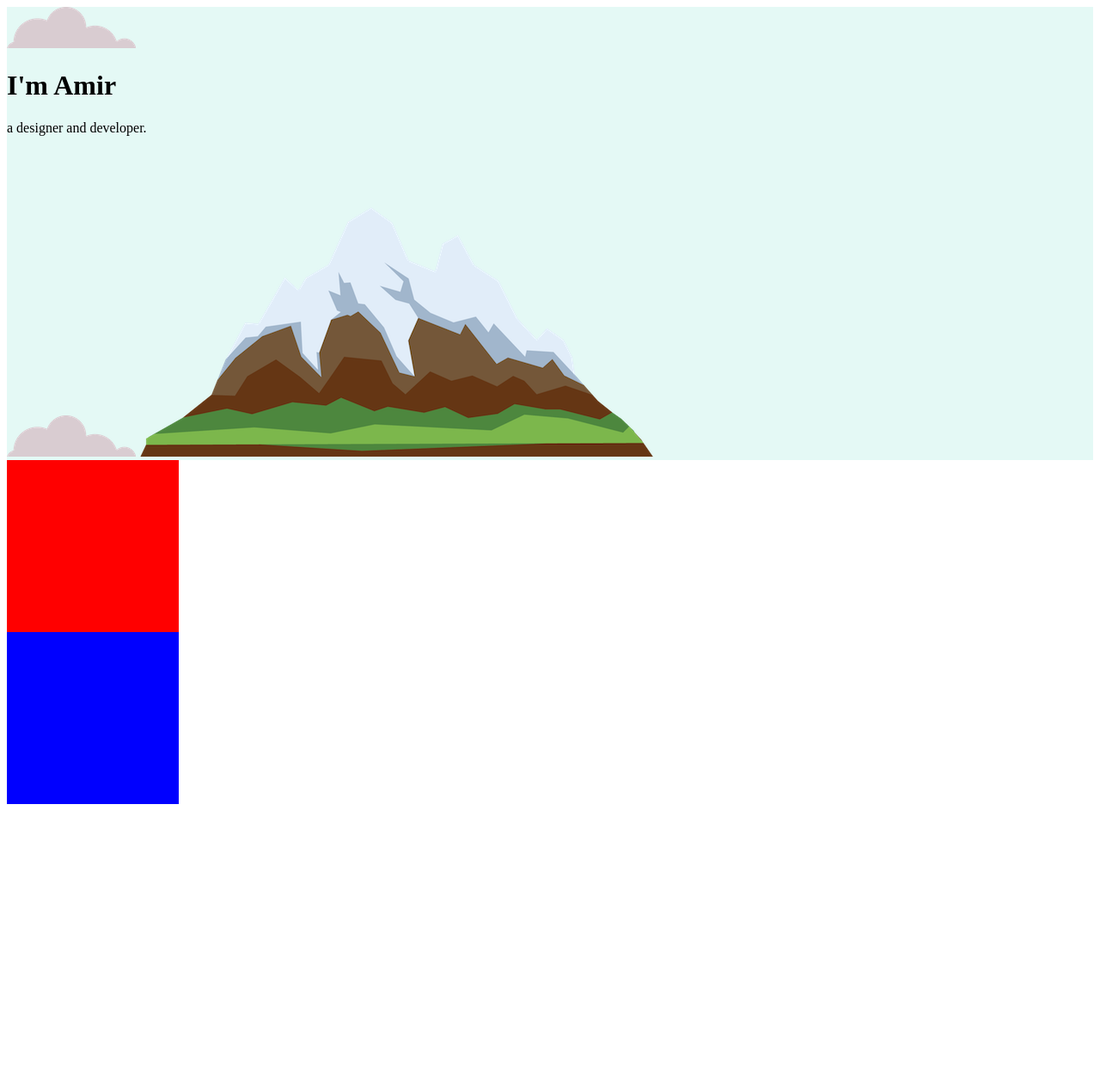
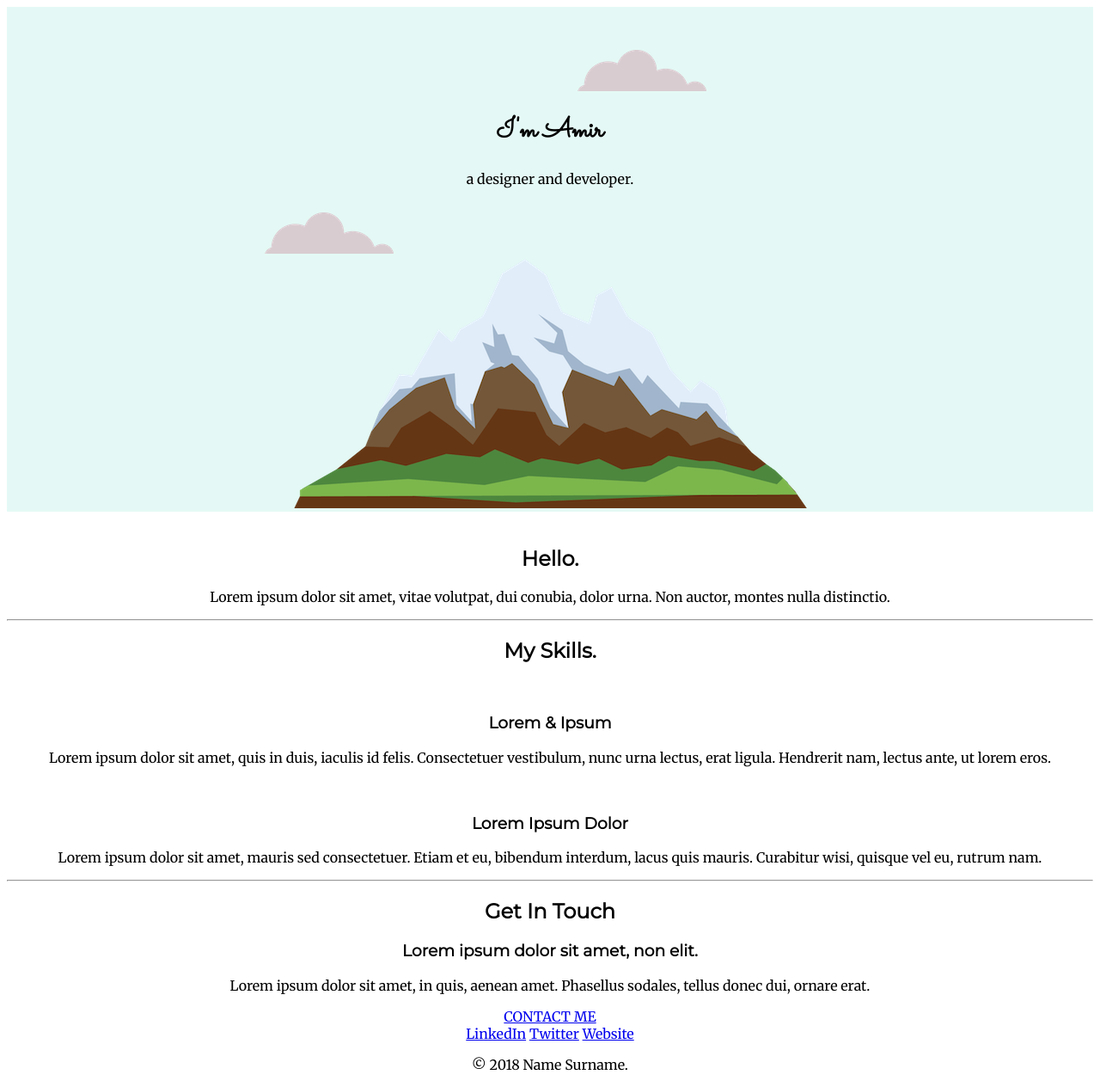
Before and after one commit to RedesignedRobot/WebDev, a plain HTML site: page WebDev/C1/index.html in a window 1280 px wide. Shown: the whole page at 86% size. Before the commit the page ends 943 px from the top, so only its background shows below. Drawn offline with Linux system fonts and the light colour scheme.

Commit message:
updated layout,fonts added mock content

```diff
--- a/WebDev/C1/css/styles.css
+++ b/WebDev/C1/css/styles.css
@@ -1,14 +1,41 @@
+body {
+  text-align: center;
+  font-family: "Merriweather", serif;
+}
+
+h1 {
+  font-family: "Sacramento", cursive;
+}
+
+h2 {
+  font-family: "Montserrat", sans-serif;
+}
+
+h3 {
+  font-family: "Montserrat", sans-serif;
+}
+
 .tc {
   background-color: #e4f9f5;
+  position: relative;
+  padding-top: 100px;
 }
 
-.sq {
-  height: 200px;
-  width: 200px;
-}
 .mc {
-  background-color: red;
+
 }
 .bc {
-  background-color: blue;
+
 }
+
+.c1 {
+  position: absolute;
+  right: 450px;
+  top: 50px;
+}
+
+.c2 {
+  position: absolute;
+  left: 300px;
+  bottom: 300px;
+}
--- a/WebDev/C1/index.html
+++ b/WebDev/C1/index.html
@@ -7,20 +7,55 @@
     <title>Amir's Website</title>
     <link rel="stylesheet" href="css/styles.css" />
     <link rel="shortcut icon" href="favicon.ico" type="image/x-icon" />
+    <link
+      href="https://fonts.googleapis.com/css?family=Merriweather|Montserrat|Sacramento&display=swap"
+      rel="stylesheet"
+    />
   </head>
   <body>
     <div class="tc">
-      <img src="images/cloud.png" alt="cloud-image">
+      <img class="c1" src="images/cloud.png" alt="cloud-image" />
       <h1>I'm Amir</h1>
       <p>a designer and developer.</p>
-      <img src="images/cloud.png" alt="cloud-image">
-      <img src="images/mountain.png" alt="mountain-image">
+      <img class="c2" src="images/cloud.png" alt="cloud-image" />
+      <img class="m1" src="images/mountain.png" alt="mountain-image" />
     </div>
-    <div class="mc sq">
+    <div class="mc">
+      <div class="profile">
+        <img src="" alt="">
+        <h2>Hello.</h2>
+        <p>Lorem ipsum dolor sit amet, vitae volutpat, dui conubia, dolor urna. Non auctor, montes nulla distinctio.</p>
+      </div>
+      <hr>
+      <div class="skills">
+        <h2>My Skills.</h2>
+        <div class="skill-row">
+          <img class="" src="" alt="">
+          <h3>Lorem & Ipsum</h3>
+          <p>Lorem ipsum dolor sit amet, quis in duis, iaculis id felis. Consectetuer vestibulum, nunc urna lectus, erat ligula. Hendrerit nam, lectus ante, ut lorem eros.</p>
+        </div>
+        <div class="skill-row">
+          <img class="" src="" alt="">
+          <h3>Lorem Ipsum Dolor</h3>
+          <p>Lorem ipsum dolor sit amet, mauris sed consectetuer. Etiam et eu, bibendum interdum, lacus quis mauris. Curabitur wisi, quisque vel eu, rutrum nam.</p>
+        </div>
+      </div>
+      <hr>
+      <div class="contact-me">
+        <h2>Get In Touch</h2>
+        <h3>Lorem ipsum dolor sit amet, non elit.</h3>
+        <p>Lorem ipsum dolor sit amet, in quis, aenean amet. Phasellus sodales, tellus donec dui, ornare erat.</p>
+        <a class="btn" href="mailto:name@email.com">CONTACT ME</a>
+      </div>
+    </div>
 
+
+    <div class="bc">
+      <a class="footer-link" href="https://www.linkedin.com/">LinkedIn</a>
+      <a class="footer-link" href="https://twitter.com/">Twitter</a>
+      <a class="footer-link" href="https://www.appbrewery.co/">Website</a>
+      <p>© 2018 Name Surname.</p>
     </div>
-    <div class="bc sq">
 
-    </div>
   </body>
 </html>
```
